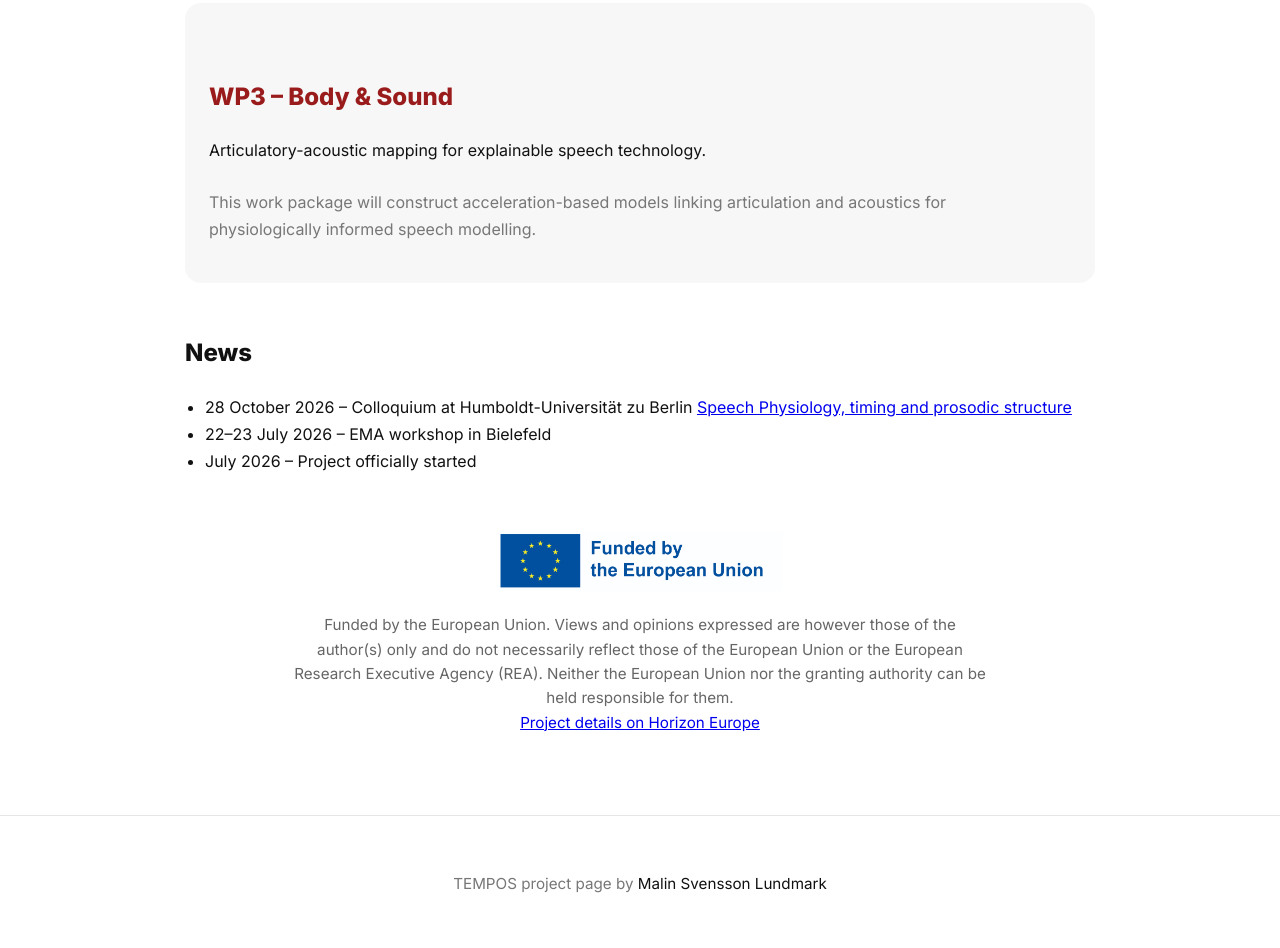
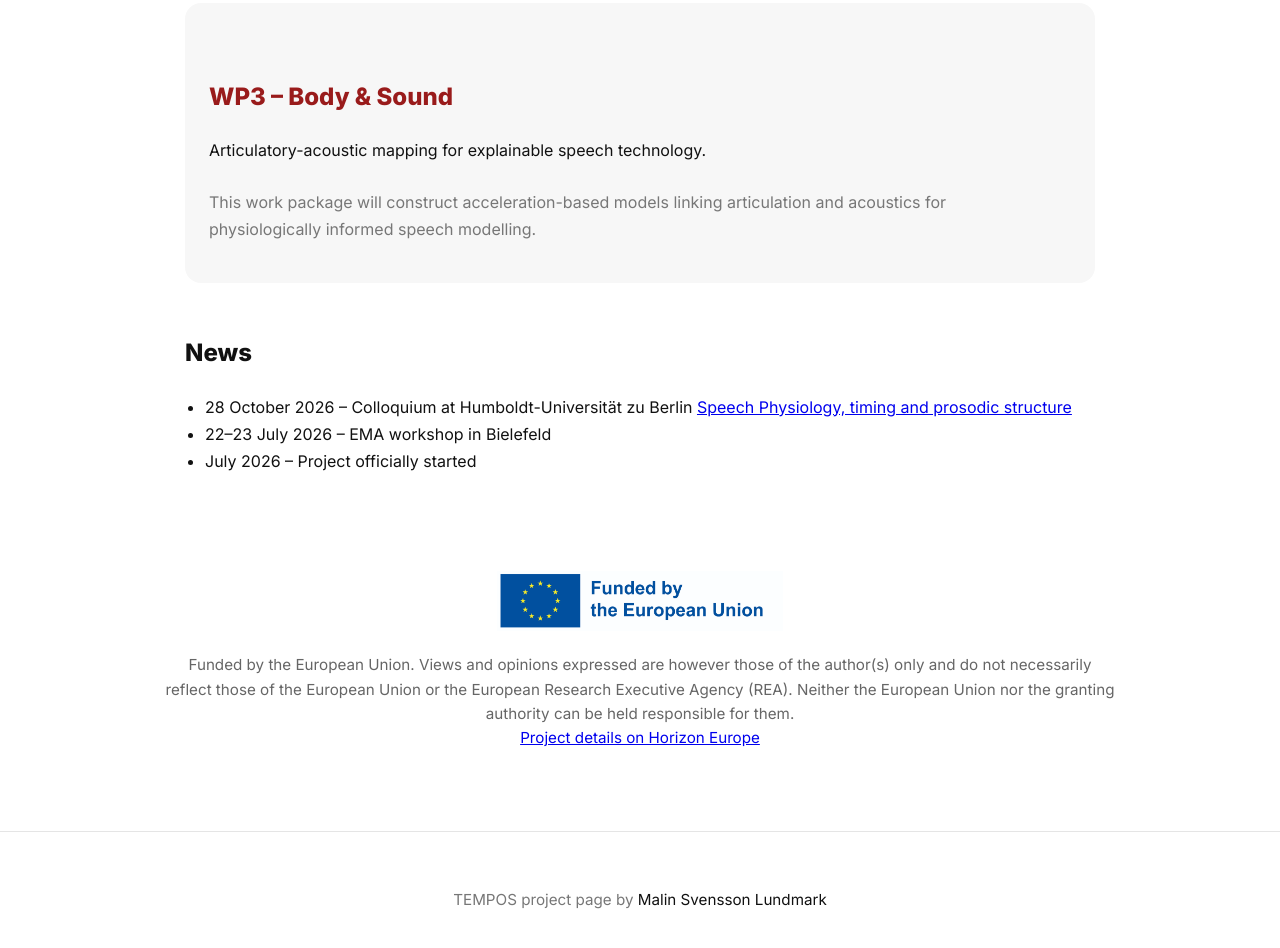
Before and after one commit to amalinsvensson/portfolio, a plain HTML site: page tempos.html in a window 1280 px wide. Shown: the part 1904-2852 px from the top of the page. Drawn offline with Linux system fonts and the light colour scheme.

Commit message:
Update tempos.html

```diff
--- a/tempos.html
+++ b/tempos.html
@@ -238,8 +238,7 @@ color:#111;line-height:1.6}
 }
 .eu-funding{
   text-align:center;
-/*  margin:40px 0;*/
-  margin:auto;
+  margin:40px 0;
 }
 
 .eu-funding img{
@@ -251,7 +250,8 @@ color:#111;line-height:1.6}
 .eu-funding p{
   color:#666;
   font-size:.95rem;
-  max-width:700px;
+ /* max-width:700px; */
+  max-width:950px;
   margin:auto;
   line-height:1.6;
 }
```
